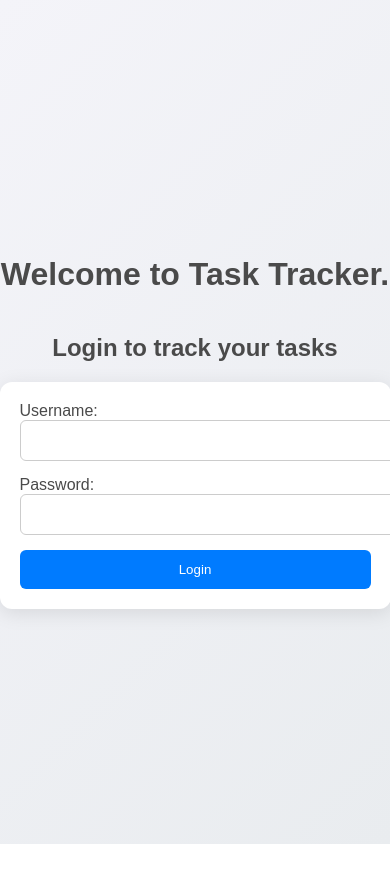
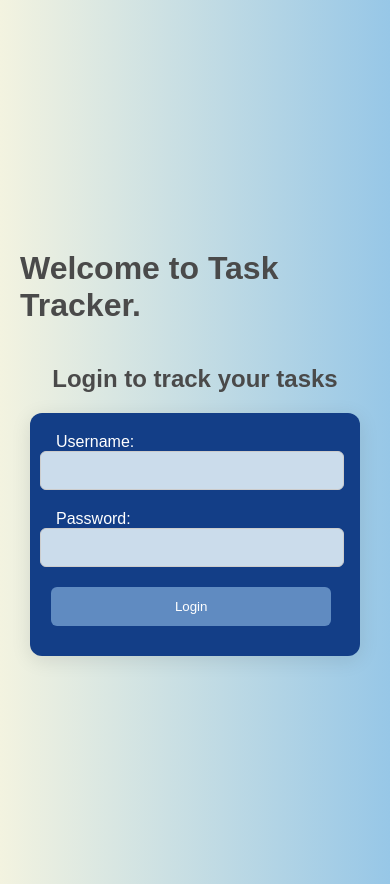
Before and after one commit to ayushii15/Task-Tracker, a React (Create React App) app: page /#/ in a window 390 px wide. Before the commit the page ends 844 px from the top, so only its background shows below. Built offline with nearby package versions, Linux system fonts and the light colour scheme.

Commit message:
minor fix

```diff
--- a/src/components/Login.js
+++ b/src/components/Login.js
@@ -26,7 +26,7 @@ function Login({ onLogin }) {
       <h2>Login to track your tasks</h2>
       <form className="login-form" onSubmit={handleLogin}>
         <div>
-          <label>Username:</label>
+          <label className= "heading">Username:</label>
           <input
             type="text"
             value={username}
@@ -35,7 +35,7 @@ function Login({ onLogin }) {
           />
         </div>
         <div>
-          <label>Password:</label>
+          <label className="heading">Password:</label>
           <input
             type="password"
             value={password}
--- a/src/components/TaskList.js
+++ b/src/components/TaskList.js
@@ -44,10 +44,10 @@ function TaskList({ tasks, onEdit, onDelete, onFilter, onUpdateTime }) {
 
     return (
         <div>
-            <h3>Task List</h3>
+            <h3 className="heading">Task List</h3>
             <div className="controls-container">
                 <label className="label">Filter by:</label>
-                <select value={filterCriteria} onChange={handleFilterChange}>
+                <select className= "box" value={filterCriteria} onChange={handleFilterChange}>
                     <option value="">All</option>
                     <option value="Low">Low Priority</option>
                     <option value="Medium">Medium Priority</option>
@@ -58,7 +58,7 @@ function TaskList({ tasks, onEdit, onDelete, onFilter, onUpdateTime }) {
                 </select>
 
                 <label className="label">Sort by:</label>
-                <select value={sortCriteria} onChange={handleSortChange}>
+                <select className="box" value={sortCriteria} onChange={handleSortChange}>
                     <option value="">None</option>
                     <option value="Priority">Priority</option>
                     <option value="Status">Status</option>
--- a/src/styles/Dashboard.css
+++ b/src/styles/Dashboard.css
@@ -53,7 +53,7 @@
     align-items: center;
     padding: 1rem;
     background-color: rgb(198, 231, 255);
-    border-bottom: 2px solid #e0e6ed;
+    border-bottom: 5px solid rgb(183, 223, 252);
 }
 .username{
     color: rgb(0, 0, 0);
--- a/src/styles/Login.css
+++ b/src/styles/Login.css
@@ -11,12 +11,12 @@ body {
     justify-content: center;
     align-items: center;
     height: 100vh;
-    background: linear-gradient(135deg, #f4f4f9, #e9ecef);
+    background: linear-gradient(90deg, rgb(243, 243, 224), rgb(151, 199, 231));
 }
 
 .login-form {
-    padding: 40px;
-    background-color: #fff;
+    padding: 40px 65px 40px 40px;
+    background-color: rgb(19, 62, 135);
     border-radius: 12px;
     box-shadow: 0 4px 20px rgba(0, 0, 0, 0.1);
     width: 100%;
@@ -27,13 +27,17 @@ body {
 .login-form h2 {
     text-align: center;
     margin-bottom: 20px;
-    color: #333;
+}
+
+.heading{
+    color: white;
 }
 
 
 .login-form input {
-    margin-bottom: 15px;
-    padding: 12px;
+    background-color:rgb(203, 220, 235);
+    margin-bottom: 20px;
+    padding: 11px ;
     border: 1px solid #ccc;
     border-radius: 6px;
     width: 100%;
@@ -46,10 +50,11 @@ body {
     outline: none;
 }
 .login-form button {
-    background-color: #007bff;
-    color: white;
+    background-color:rgb(96, 139, 193);
+    margin-left: 0.7rem;
+    color: rgb(255, 255, 255);
     border: none;
-    padding: 12px 15px;
+    padding: 12px;
     border-radius: 6px;
     cursor: pointer;
     width: 100%;
@@ -58,15 +63,26 @@ body {
 
 
 .login-form button:hover {
-    background-color: #0056b3;
-    transform: translateY(-1px);
+    background-color:rgb(203, 220, 235);
+    color: #000000;
 }
 
+@media (max-width: 768px) {
+    .login {
+        padding: 20px;
+    }
 
+    .login-form {
+        padding: 20px 40px 30px 10px;
+        width: 100%;
+        max-width: 80%;
+    }
+}
 
 @media (max-width: 500px) {
     .login-form {
-        width: 90%;
-        padding: 20px;
+        padding: 20px 40px 30px 10px;
+        width: 100%;
+        max-width: 80%;
     }
 }
--- a/src/styles/TaskList.css
+++ b/src/styles/TaskList.css
@@ -1,7 +1,7 @@
 .table-container {
-    overflow-x: auto; /* Enables horizontal scrolling when needed */
-    -webkit-overflow-scrolling: touch; /* Smooth scrolling for mobile devices */
-    margin-top: 15px; /* Space above the table */
+    overflow-x: auto;
+    -webkit-overflow-scrolling: touch;
+    margin-top: 15px;
 }
 
 .controls-container {
@@ -13,8 +13,14 @@
     gap: 10px;
 }
 
+.heading{
+    margin-left: 1rem;
+}
 .label {
     font-weight: bold;
+}
+.box{
+    border-radius: 10px;
 }
 
 table {
@@ -26,7 +32,7 @@ table {
 th, td {
     padding: 12px 20px;
     text-align: left;
-    border: 1px solid rgb(255, 221, 174);
+    border: 1px solid  rgb(0, 0, 0);
     vertical-align: middle;
 }
 
@@ -36,12 +42,8 @@ th {
     font-weight: bold;
 }
 
-tr:nth-child(even) {
-    background-color: rgb(255, 221, 174);
-}
-
 tr:hover {
-    background-color: #e6e6e6;
+    background-color:  rgb(230, 241, 244);
 }
 
 td, th {
```
